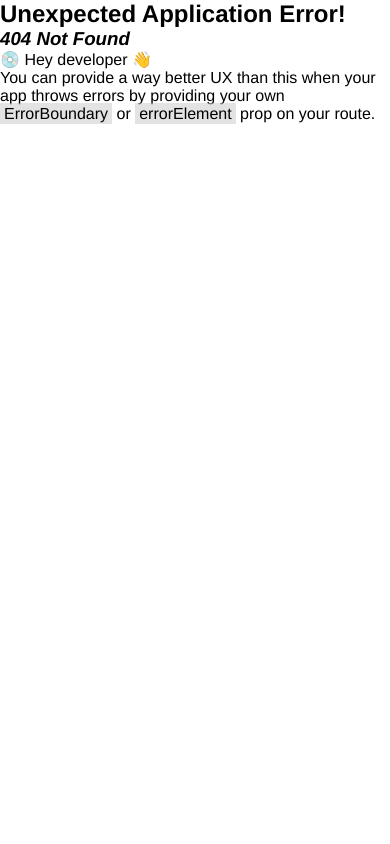
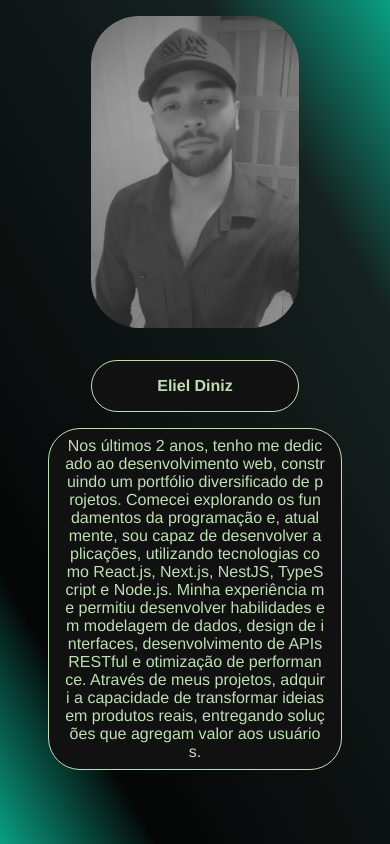
Before and after one commit to elieldiniz/Landingpage, a React (Vite) app: page /sobre in a window 390 px wide. Before the commit this address had no page. Built offline with nearby package versions, Linux system fonts and the light colour scheme.

Commit message:
adding page sobre

```diff
--- a/src/App.jsx
+++ b/src/App.jsx
@@ -1,14 +1,11 @@
 
 import Sidebar from './components/apresentacao/Sidebar'
-import Tecnologia from './components/tecnologias/TechnologiesConteiner'
-
 
 
 function App() {
     return (
       <div id="flex flex-wrap gap-2 bg-black m-0 h-screen sm:h-auto overflow-x-hidden">
         <Sidebar/>
-        <Tecnologia/>
       </div>
     )
 }
--- a/src/components/apresentacao/Sidebar.jsx
+++ b/src/components/apresentacao/Sidebar.jsx
@@ -4,6 +4,7 @@ import '../../styles/components/apresentacao/sidebar.sass';
 import SocialNetworks from "./SocialNetworks";
 import InformationContainer from "./InformationContainer";
 import Header from '../header/Header'
+
 
 
 
--- a/src/components/header/Header.jsx
+++ b/src/components/header/Header.jsx
@@ -13,7 +13,7 @@ export default function Header() {
                 </ul>
                 <ul className='menu-items'>
                     <li>
-                     Serviços
+                        <a href="/sobre">Sobre</a>
                     </li>
                 </ul>
                 <ul className='menu-items'>
--- a/src/components/tecnologias/TechnologiesConteiner.jsx
+++ b/src/components/tecnologias/TechnologiesConteiner.jsx
@@ -14,7 +14,7 @@ const iconsTech = [
     {name: 'Html', image:html},
     {name:'Css',image:css},
     {name:'React.js', image:reactjs },
-    {name: 'node.js', image: nodejs},
+    {name: 'node.js', image:nodejs},
 
 
 
--- a/src/main.jsx
+++ b/src/main.jsx
@@ -2,6 +2,7 @@ import React from 'react'
 import ReactDOM from 'react-dom/client'
 import App from './App'
 import Projeto from './routes/Projeto'
+import Sobre from './routes/Sobre'
 import {createBrowserRouter, RouterProvider } from 'react-router-dom';
 import './styles/components/libs/main.sass'
 import './styles/components/libs/mixin.sass'
@@ -15,6 +16,10 @@ const router = createBrowserRouter([
   {
     path:"/projeto",
     element: <Projeto/>
+  },
+  {
+    path: "/sobre",
+    element: <Sobre/>
   }
 ])
 
--- /dev/null
+++ b/src/routes/Sobre.jsx
@@ -0,0 +1,18 @@
+import '../styles/components/projetos/sobre.sass'
+import Avatar from '../img/siberp.jpg'
+
+const Sobre = () => {
+    return(
+        <aside id="sobre-container" className="scroll-bg">
+            <div>
+                <img src={Avatar} alt="Avatar" class="avatar" />
+                <h1>Eliel Diniz </h1>
+            </div>
+
+            <p className='text'>Nos últimos 2 anos, tenho me dedicado ao desenvolvimento web, construindo um portfólio diversificado de projetos. Comecei explorando os fundamentos da programação e, atualmente, sou capaz de desenvolver aplicações, utilizando tecnologias como React.js, Next.js, NestJS, TypeScript e Node.js.
+
+Minha experiência me permitiu desenvolver habilidades em modelagem de dados, design de interfaces, desenvolvimento de APIs RESTful e otimização de performance. Através de meus projetos, adquiri a capacidade de transformar ideias em produtos reais, entregando soluções que agregam valor aos usuários. </p>
+        </aside>
+    )
+}
+export default Sobre
--- a/src/styles/components/apresentacao/sidebar.sass
+++ b/src/styles/components/apresentacao/sidebar.sass
@@ -21,7 +21,7 @@
   display: flex
   flex-direction: column
   justify-content: center
-  width: 100%
+  width: 100
   max-width: 995px
   padding: 2rem 1rem
   align-items: center // Centraliza os elementos
--- /dev/null
+++ b/src/styles/components/projetos/sobre.sass
@@ -0,0 +1,66 @@
+
+#sobre-container
+  display: flex
+  background: linear-gradient(240deg, rgba(10,159,130,1) 0%, rgba(21,33,31,1) 21%, rgba(5,6,6,1) 82%, rgba(10,159,130,1) 100%)
+  height: 100vh
+  align-items: center
+  gap: 1rem
+  padding: 10rem 10rem
+  @media (max-width:1147px)
+    flex-direction: column
+    align-items: center
+    gap: 1rem
+    padding: 5rem 10rem
+  @media (max-width:619px)
+    flex-direction: column
+    align-items: center
+    gap: 1rem
+    padding: 1rem 3rem
+
+
+
+
+.avatar
+    display: flex
+    width: 20rem
+    justify-content: center
+    filter: grayscale(100%)
+    margin-bottom: 2rem // Espaçamento inferior
+    border-radius: 3rem
+    @media (max-width:1629px)
+      width: 15rem
+    @media (max-width:1077px)
+       width: 13rem
+
+
+
+.text
+  font-size: 2rem
+  color: #bddfb3
+  text-align: center
+  margin-bottom: 2rem
+  margin: 0 auto
+  word-break: break-all
+  hyphens: auto
+  background: #111
+  border: solid 1px
+  border-radius: 2rem
+  padding: 1rem 2rem
+  @media (max-width:1629px)
+    font-size: 1.5rem
+  @media (max-width:1077px)
+    font-size: 1rem
+  @media (max-width:435px)
+     padding: 0.5rem 1rem
+
+
+
+h1
+  background: #111
+  border: solid 1px
+  border-radius: 2rem
+  padding: 1rem 2rem
+  color: #bddfb3
+  text-align: center
+  @media (max-width:1629px)
+    font-size: 1rem
--- a/src/styles/components/tecnologias/technologieconteiner.sass
+++ b/src/styles/components/tecnologias/technologieconteiner.sass
@@ -1,22 +1,30 @@
 .loop-slider
-  background: linear-gradient(240deg, rgba(10, 159, 130, 1) 0%, rgba(21, 33, 31, 1) 21%, rgba(5, 6, 6, 1) 82%, rgba(10, 159, 130, 1) 100%)
+  display: flex
+  overflow: hidden // Oculta os itens que saem da tela
+  position: relative // Para que os itens sejam posicionados corretamente
+  width: 100% // Para que o slider ocupe toda a largura disponível
 
   .inner
     display: flex
     width: fit-content
-    animation-name: loop
-    animation-timing-function: linear
-    animation-iteration-count: infinite
-    --direction: normal
-    animation-direction: var(--direction)
-    --duration: 15951ms
-    animation-duration: var(--duration)
+    animation: fadeScale 10s ease-in-out infinite // Nova animação de fade e scale
 
-  // Media Query para telas menores
-  @media (max-width: 768px) // Ajustes para telas pequenas (tablet e celular)
-    .inner
-      width: auto // Permite que o conteúdo se ajuste sem quebrar
-      padding: 0 1rem // Adiciona um padding lateral para evitar que fique muito colado nas bordas da tela
+    @media (max-width: 768px)
+      flex-wrap: nowrap // Mantém os itens em linha
+      padding: 0 1rem
+
+@keyframes fadeScale
+  0%
+    opacity: 0 // Começa invisível
+    transform: scale(0.8) // Inicia um pouco menor
+  20%
+    opacity: 1 // Torna-se visível
+    transform: scale(1) // Cresce para o tamanho normal
+  80%
+    opacity: 1 // Mantém visível
+  100%
+    opacity: 0 // Desaparece novamente
+    transform: scale(0.8) // Encolhe para dar um efeito de saída
 
 .tag
   display: flex
@@ -27,7 +35,7 @@
   background-color: #334155
   border-radius: 0.4rem
   padding: 0.7rem 1rem
-  margin-right: 1rem // Must used margin-right instead of gap for the loop to be smooth
+  margin-right: 1rem
   box-shadow: 0 0.1rem 0.2rem rgb(0 0 0 / 20%), 0 0.1rem 0.5rem rgb(0 0 0 / 30%), 0 0.2rem 1.5rem rgb(0 0 0 / 40%)
   backdrop-filter: blur(5px)
   background-image: linear-gradient(to top, rgba(10, 159, 130, 1), rgba(255, 255, 255, 0))
@@ -36,14 +44,7 @@
     font-size: 1.2rem
     color: #64748b
 
-  // Media Query para telas menores
-  @media (max-width: 768px) // Ajustes para telas pequenas (tablet e celular)
-    font-size: 0.8rem // Diminuindo o tamanho da fonte
-    padding: 0.5rem 0.7rem // Diminuindo o padding
-    margin-right: 0.5rem // Diminuindo a margem para ficar mais espaçado
-
-@keyframes loop
-  0%
-    transform: translateX(-50%)
-  100%
-    transform: translateX(0)
+  @media (max-width: 768px)
+    font-size: 0.8rem
+    padding: 0.5rem 0.7rem
+    margin-right: 0.5rem
```
